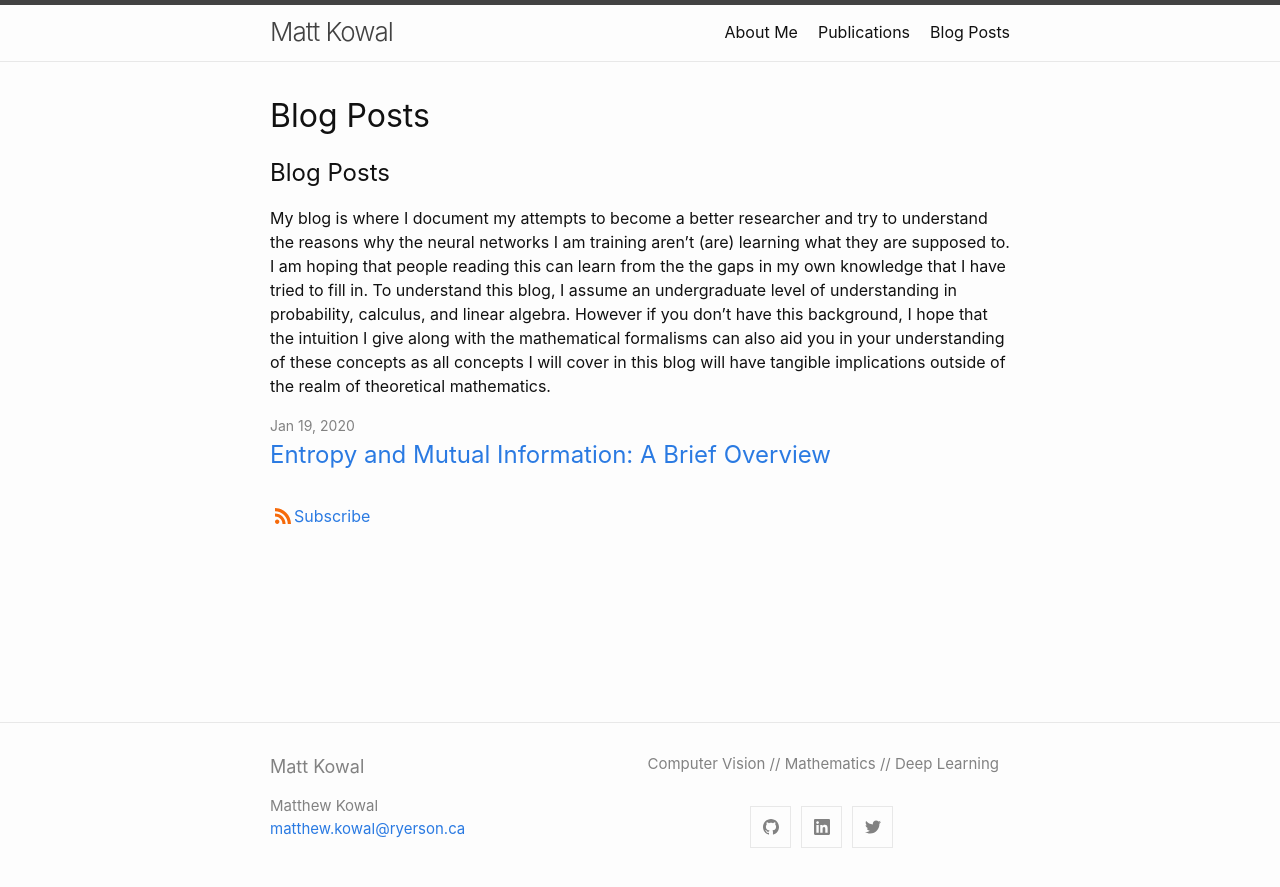
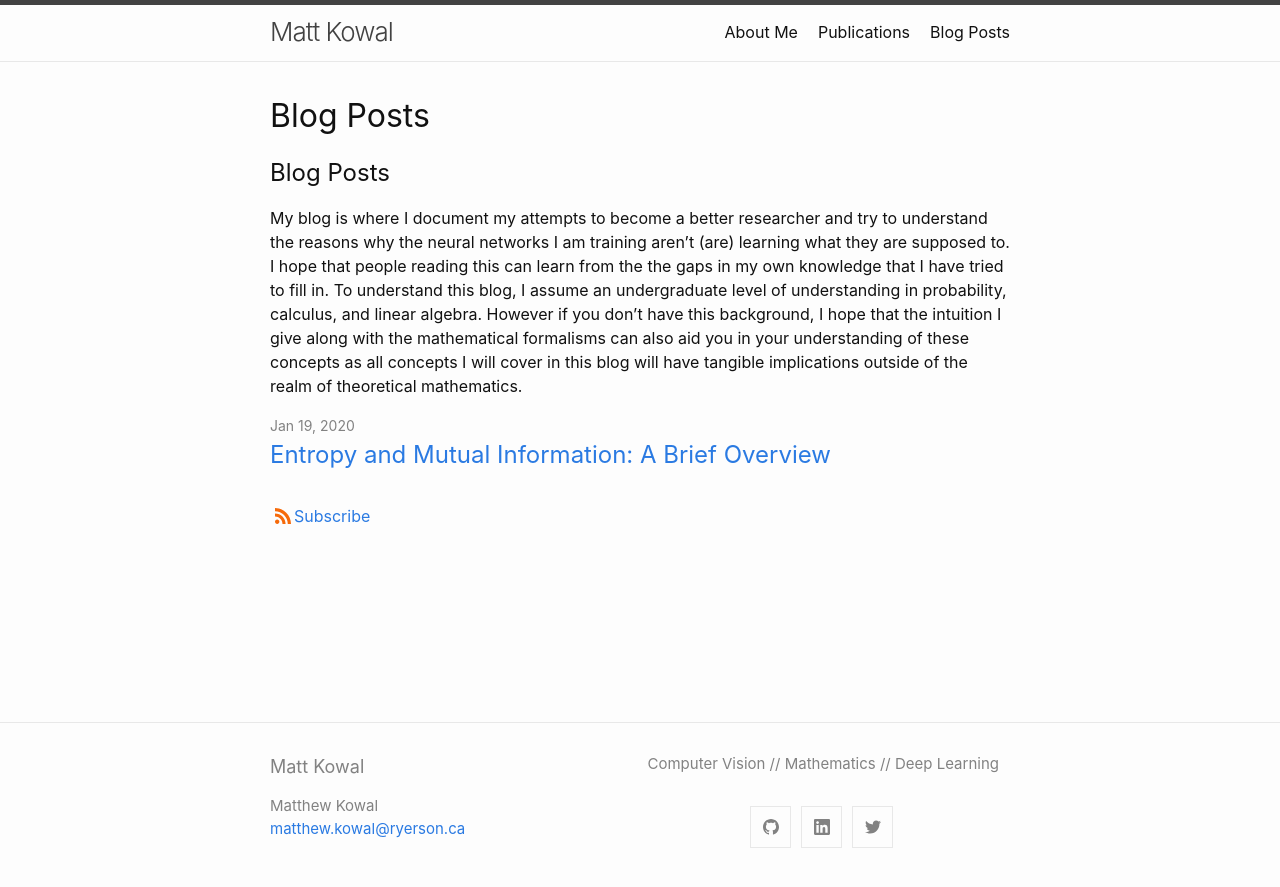
Before and after one commit to MKowal2/MKowal4.github.io, a Jekyll site: the page built from blog.md, in a window 1280 px wide. Shown: the top 887 px of the page. Built offline with Jekyll 4.4.1, drawn with Linux system fonts in a browser that asks for light colours; our own code applies the rules of GitHub Pages for plain Markdown files.

Commit message:
Update blog.md

```diff
--- a/blog.md
+++ b/blog.md
@@ -11,4 +11,4 @@ layout: home
 ## Blog Posts
 
 
-My blog is where I document my attempts to become a better researcher and try to understand the reasons why the neural networks I am training aren't (are) learning what they are supposed to. I am hoping that people reading this can learn from the the gaps in my own knowledge that I have tried to fill in. To understand this blog, I assume an undergraduate level of understanding in probability, calculus, and linear algebra. However if you don't have this background, I hope that the intuition I give along with the mathematical formalisms can also aid you in your understanding of these concepts as all concepts I will cover in this blog will have tangible implications outside of the realm of theoretical mathematics.
+My blog is where I document my attempts to become a better researcher and try to understand the reasons why the neural networks I am training aren't (are) learning what they are supposed to. I hope that people reading this can learn from the the gaps in my own knowledge that I have tried to fill in. To understand this blog, I assume an undergraduate level of understanding in probability, calculus, and linear algebra. However if you don't have this background, I hope that the intuition I give along with the mathematical formalisms can also aid you in your understanding of these concepts as all concepts I will cover in this blog will have tangible implications outside of the realm of theoretical mathematics.
```
